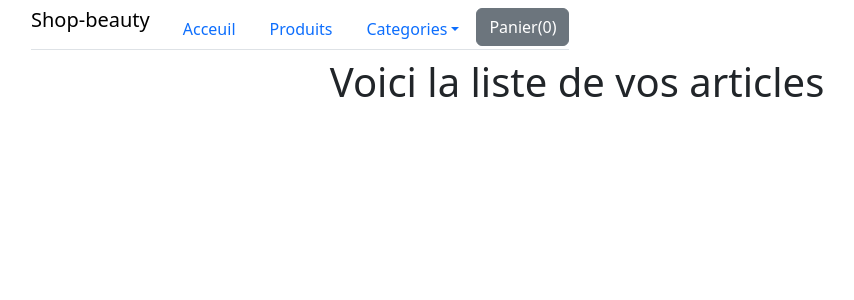
After one commit to cv215/TP, a Django app: page /checkout in a window 1280 px wide. The commit adds this page. Shown: the top 300 px of the page, without its empty margins (63-917 px from the left). Run offline with Django 5.2, Linux system fonts and the light colour scheme.

Commit message:
amélioration des fonctionnalitées

```diff
--- a/Ecommerce/shop/templates/shop/base.html
+++ b/Ecommerce/shop/templates/shop/base.html
@@ -7,6 +7,8 @@
     <meta charset="UTF-8">
     <meta name="viewport" content="width=device-width, initial-scale=1.0">
     <title>Document</title>
+    <script src="https://code.jquery.com/jquery-3.7.1.js" integrity="sha256-eKhayi8LEQwp4NKxN+CfCh+3qOVUtJn3QNZ0TciWLP4=" crossorigin="anonymous"></script>
+
 </head>
 
 <body>
@@ -17,10 +19,10 @@
                     <div class="container-fluid">
                         <ul class="nav nav-tabs">
                             <li class="nav-item">
-                                <a class="navbar-brand h1" href="">Shop-beauty</a>
+                                <a class="navbar-brand h1" href="{% url 'home' %}">Shop-beauty</a>
                             </li>
                             <li class="nav-item">
-                                <a class="nav-link" aria-current="page" href="#">Acceuil</a>
+                                <a class="nav-link" aria-current="page" href="{% url 'home' %}">Acceuil</a>
                             </li>
                             <li class="nav-item">
                                 <a class="nav-link" href="">Produits</a>
@@ -39,16 +41,20 @@
                                 </ul>
                             </li>
                             <li class="nav-item">
-                                <a class="nav-link active" href="#">Panier(0)</a>
+                                <button id="panier" type="button" class="btn btn-secondary" data-html="true" data-bs-container="body" data-bs-toggle="popover" data-bs-placement="bottom" data-bs-content="Bottom popover">
+                                   Panier(0)
+                               </button>
                             </li>
                         </ul>
                     </div>
                 </nav>
             </div>
         </div>
-<script src="https://cdn.jsdelivr.net/npm/bootstrap@5.3.8/dist/js/bootstrap.bundle.min.js" integrity="sha384-FKyoEForCGlyvwx9Hj09JcYn3nv7wiPVlz7YYwJrWVcXK/BmnVDxM+D2scQbITxI" crossorigin="anonymous"></script>
         {% block content %} {% endblock %}
     </div>
+    <script src="https://cdn.jsdelivr.net/npm/@popperjs/core@2.11.8/dist/umd/popper.min.js" integrity="sha384-I7E8VVD/ismYTF4hNIPjVp/Zjvgyol6VFvRkX/vR+Vc4jQkC+hVqc2pM8ODewa9r" crossorigin="anonymous"></script>
+    <script src="https://cdn.jsdelivr.net/npm/bootstrap@5.3.8/dist/js/bootstrap.bundle.min.js" integrity="sha384-FKyoEForCGlyvwx9Hj09JcYn3nv7wiPVlz7YYwJrWVcXK/BmnVDxM+D2scQbITxI" crossorigin="anonymous"></script>
+    {% block js %} {% endblock %}
 </body>
 
 </html>
--- /dev/null
+++ b/Ecommerce/shop/templates/shop/checkout.html
@@ -0,0 +1,29 @@
+{% extends "shop/base.html" %}
+
+{% block content %}
+<div class="row">
+  <div class="col-md-12">
+<ul class="list-group" id="item-list">
+    <h1 class="text-center">Voici la liste de vos articles</h1>
+</ul>
+  </div>
+</div>
+{% endblock %}
+{% block js %}
+<script type="text/javascript">
+    if (localStorage.getItem('panier') == null) {
+        var panier = {};
+    } else {
+        var panier = JSON.parse(localStorage.getItem('panier'));
+    }
+    for (var item in panier) {
+        let quantite = panier[item][0];
+        let nom = panier[item][1];
+        let itemString = `<li class="list-group-item d-flex justify-content-between align-items-center">
+                            ${nom}
+                            <span class="badge bg-primary rounded-pill">QTE ${quantite}</span>
+                        </li>`;
+        $('#item-list').append(itemString);
+    }
+</script>
+{% endblock %}
--- a/Ecommerce/shop/urls.py
+++ b/Ecommerce/shop/urls.py
@@ -1,6 +1,8 @@
 from django.urls import path
-from shop.views import index
+from shop.views import checkout, detail, index
 
 urlpatterns = [
     path('', index, name='home'),
+    path('<int:product_id>', detail, name="detail"),
+    path('checkout', checkout, name="checkout"),
 ]
--- a/Ecommerce/shop/views.py
+++ b/Ecommerce/shop/views.py
@@ -1,3 +1,4 @@
+from itertools import product
 from django.shortcuts import render
 from .models import Product
 from django.core.paginator import Paginator
@@ -15,3 +16,10 @@ def index(request):
     product_objects = paginator.get_page(page)
 
     return render(request, 'shop/index.html', {'products_objects': product_objects})
+
+def detail(request, product_id):
+    product_object = Product.objects.get(id=product_id)
+    return render(request, 'shop/details.html', {'product': product_object})
+
+def checkout(request):
+    return render(request, 'shop/checkout.html')
```
Also changed, not shown: Ecommerce/shop/templates/shop/details.html (added, +24 -0 lines), Ecommerce/shop/templates/shop/index.html (+51 -4 lines), Ecommerce/db.sqlite3.
